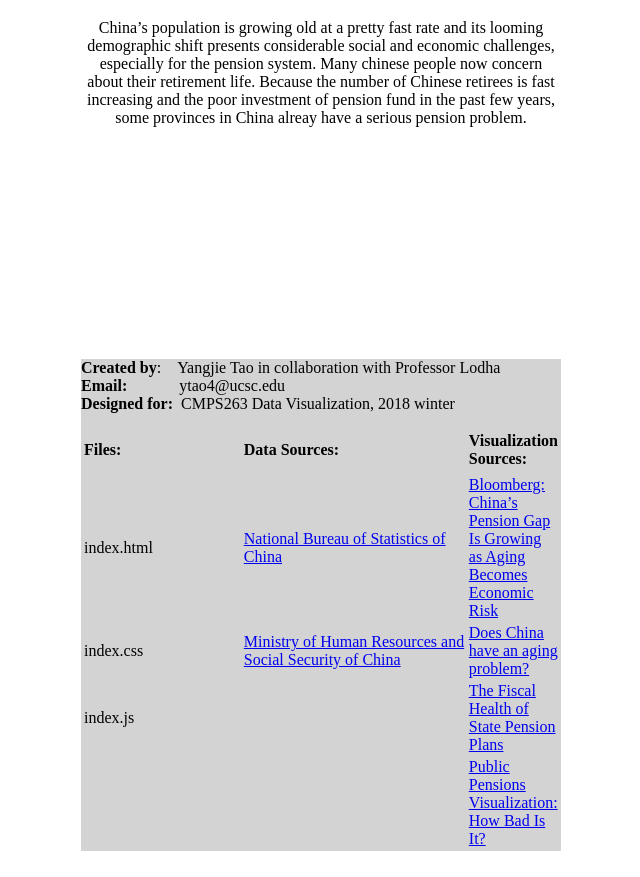
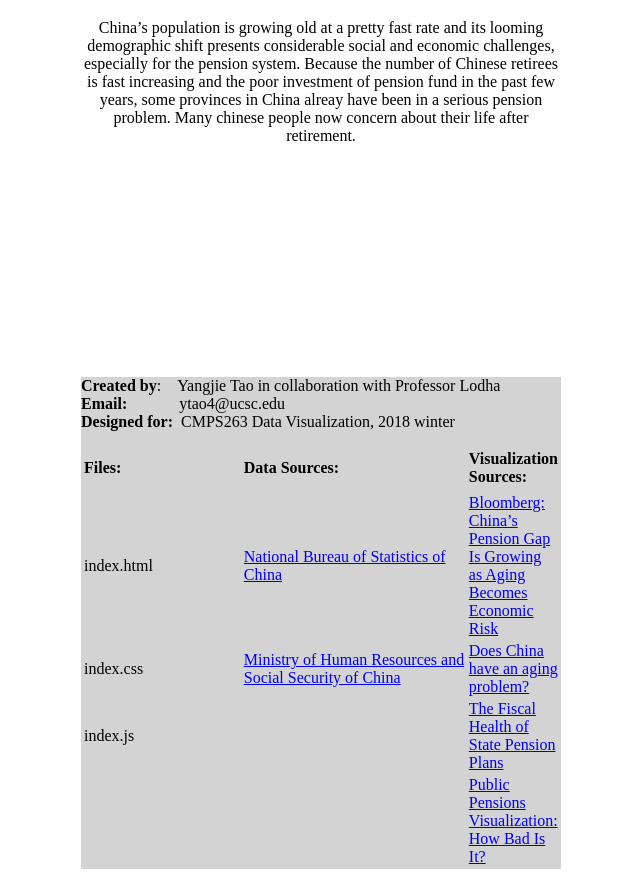
Before and after one commit to HoppipollaTao/Pension_Problem_In_China, a plain HTML site: page index.html in a window 1280 px wide. Shown: the part 61-938 px from the top of the page, without its empty margins (319-959 px from the left). Drawn offline with nearby package versions, Linux system fonts and the light colour scheme.

Commit message:
step2:project-description-3 change description

```diff
--- a/index.html
+++ b/index.html
@@ -10,7 +10,7 @@
     <body>
         <h1 style = "text-align:center;">Pension Problem in China</h1>
         <div style=" text-align:center">
-            <p>China’s population is growing old at a pretty fast rate and its looming demographic shift presents considerable social and economic challenges, especially for the pension system. Many chinese people now concern about their retirement life. Because the number of Chinese retirees is fast increasing and the poor investment of pension fund in the past few years, some provinces in China alreay have a serious pension problem. </p>
+            <p>China’s population is growing old at a pretty fast rate and its looming demographic shift presents considerable social and economic challenges, especially for the pension system. Because the number of Chinese retirees is fast increasing and the poor investment of pension fund in the past few years, some provinces in China alreay have been in a serious pension problem. Many chinese people now concern about their life after retirement.</p>
         </div>
         <div style="height: 200px">
         </div>
```
